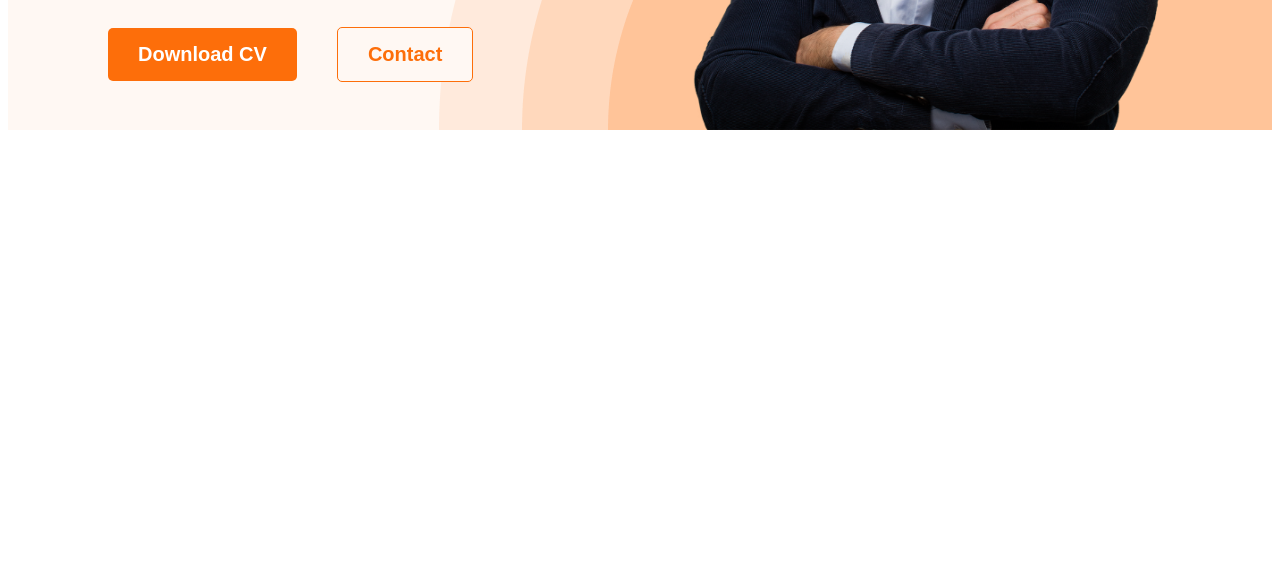
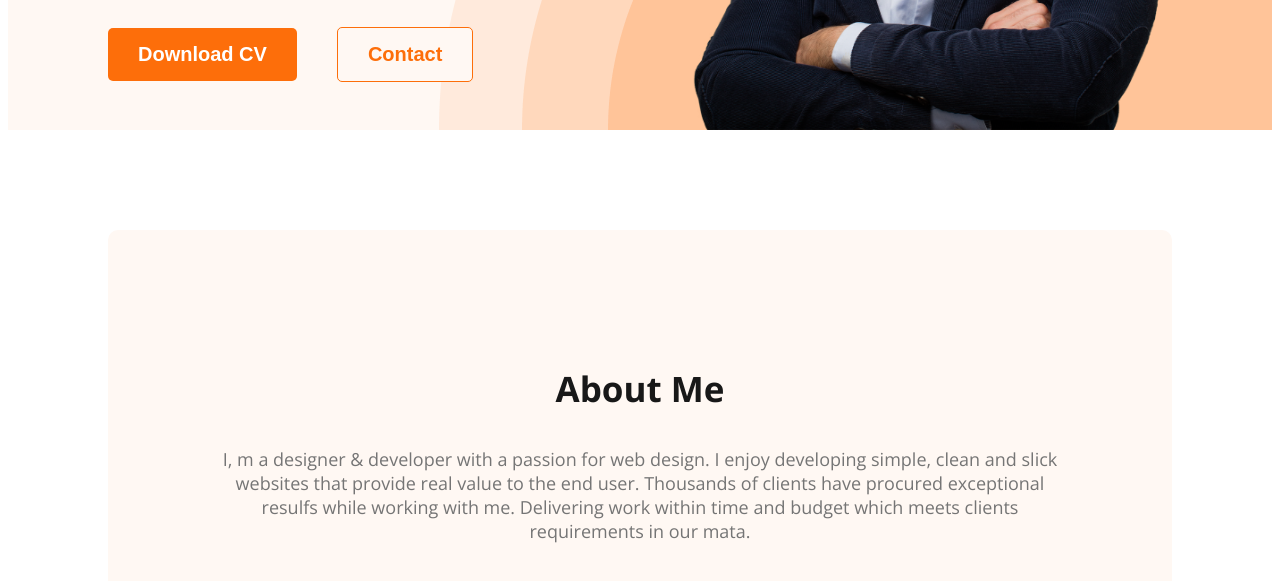
Before and after one commit to abusayed0/web-developer-portfolio, a plain HTML site: page index.html in a window 1280 px wide. Shown: the part 579-1160 px from the top of the page. Before the commit the page ends 800 px from the top, so only its background shows below. Drawn offline with nearby package versions, Linux system fonts and the light colour scheme.

Commit message:
added about section

```diff
--- a/index.html
+++ b/index.html
@@ -40,7 +40,10 @@
         </div>
     </header>
     <main>
-
+        <section class="about">
+            <h3 class="section-title">About Me</h3>
+            <p class="section-description">I, m a designer & developer with a passion for web design. I enjoy developing simple, clean and slick websites that provide real value to the end user. Thousands of clients have procured exceptional resulfs while working with me. Delivering work within time and budget which meets clients requirements in our mata.</p>
+        </section>
     </main>
     <footer>
 
--- a/styles/portfoli.css
+++ b/styles/portfoli.css
@@ -4,20 +4,37 @@ body {
 }
 
 .btn-primary {
-    color:#FFF;
+    color: #FFF;
     font-size: 20px;
     font-weight: 700;
     border: 0;
     border-radius: 5px;
     padding: 15px 30px;
 }
+
 .color-primary {
     color: #FD6E0A;
 }
-.background-primary{
+
+.background-primary {
     background-color: #FD6E0A;
 }
-.btn-contact{
+.section-title {
+    color: #181818;
+    font-size: 35px;
+    font-weight: 700;
+
+}
+
+.section-description {
+    color: #757575;
+    font-size: 18px;
+    font-weight: 400;
+}
+
+
+
+.btn-contact {
     border: 1px solid #FD6E0A;
     background-color: #FFF8F3;
 }
@@ -54,52 +71,69 @@ nav a {
     font-size: 20px;
     font-weight: 400px;
 }
+
 /* header related style  */
-.header{
+.header {
     background-color: #FFF8F3;
     background-image: url(../images/header_bg.png);
     background-repeat: no-repeat;
     background-position: bottom right;
 }
 
-.banner{
-    margin: 50px 100px 0 100px ;
+.banner {
+    margin: 50px 100px 0 100px;
     display: flex;
     align-items: center;
     justify-content: space-between;
     gap: 20px;
 }
-.banner-text,.banner-picture{
+
+.banner-text,
+.banner-picture {
     width: 50%;
     /* border: 1px solid; */
 }
-.banner-picture img{
+
+.banner-picture img {
     width: 100%;
     height: 500px;
     display: block;
 
 }
-.banner-title1{
+
+.banner-title1 {
     color: #474747;
     font-size: 45px;
     font-weight: 600;
     margin-bottom: 0px;
 }
-.banner-title2{
+
+.banner-title2 {
     margin: 5px 0 20px 0;
     color: #181818;
     font-size: 85px;
     font-weight: 700;
 }
-.banner-description{
+
+.banner-description {
     margin: 0 0 30px 0;
     font-size: 18px;
     font-weight: 40;
 }
-.btn-container{
+
+.btn-container {
     display: flex;
     align-items: center;
     gap: 40px;
 }
 
 /* main style  */
+
+/* about me style  */
+.about {
+    text-align: center;
+    padding: 100px;
+    margin: 100px;
+    border-radius: 10px;
+    background-color: #FFF8F3;
+}
```
